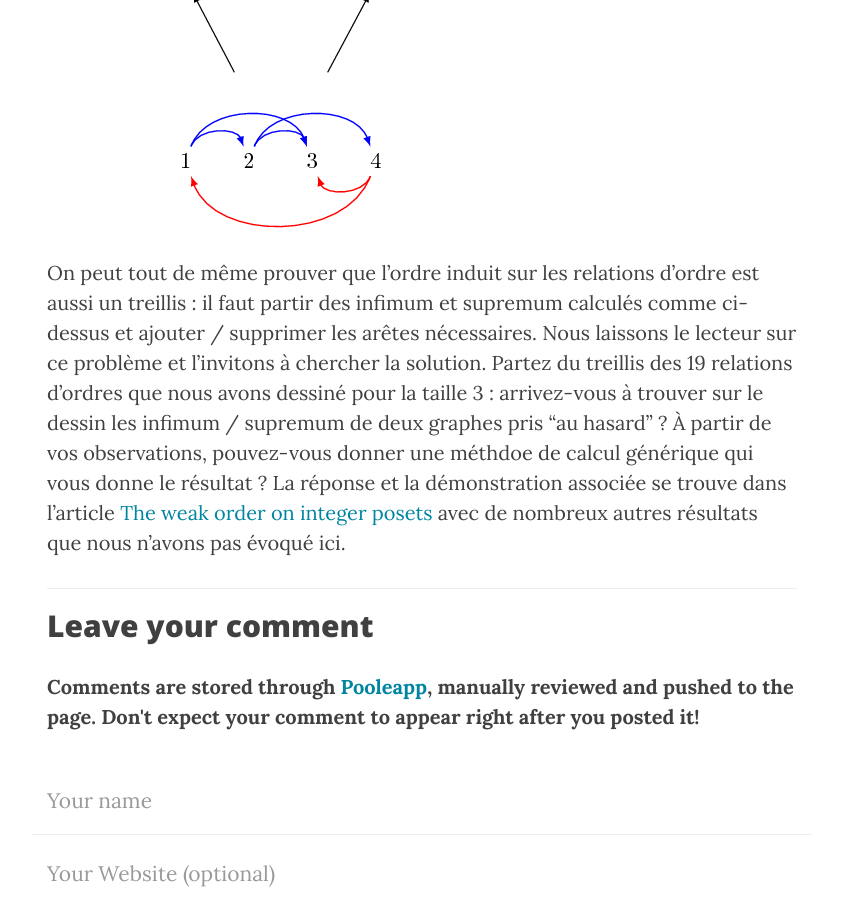
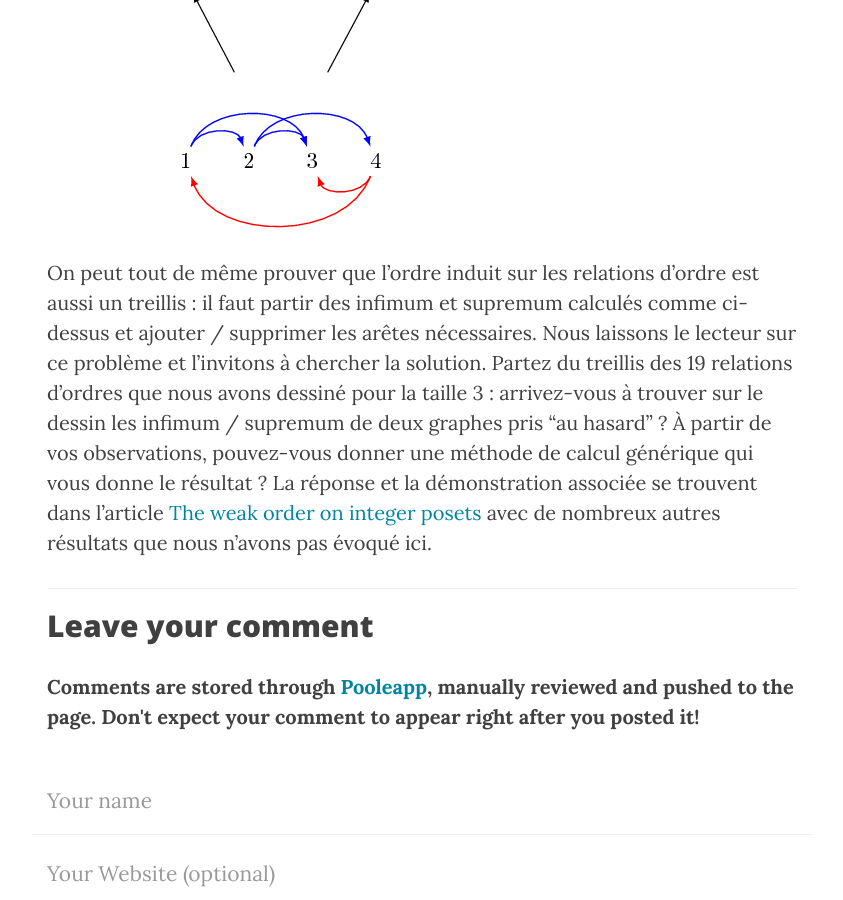
Before and after one commit to VivianePons/vivianepons.github.com, a Jekyll site: the page built from _posts/2017-02-07-ordres.md, in a window 1280 px wide and 900 px high, scrolled down 10458 px. Shown: the whole window, without its empty margins (218-1061 px from the left). Built offline with Jekyll 4.4.1, drawn with Linux system fonts in a browser that asks for light colours; nearby versions of some CDN libraries; formulas are drawn with MathJax 3; some of the changed text lies outside the part shown.

Commit message:
Corrections

```diff
--- a/_posts/2017-02-07-ordres.md
+++ b/_posts/2017-02-07-ordres.md
@@ -214,6 +214,6 @@ un treillis : il faut partir des infimum et supremum calculés comme ci-dessus e
 arêtes nécessaires. Nous laissons le lecteur sur ce problème et l'invitons à chercher la solution.
 Partez du treillis des 19 relations d'ordres que nous avons dessiné pour la taille 3 : arrivez-vous à
 trouver sur le dessin les infimum / supremum de deux graphes pris "au hasard" ? À partir de vos observations,
-pouvez-vous donner une méthdoe de calcul générique qui vous donne le résultat ?
-La réponse et la démonstration associée se trouve dans l'article [The weak order on integer posets](https://arxiv.org/abs/1701.07995)
+pouvez-vous donner une méthode de calcul générique qui vous donne le résultat ?
+La réponse et la démonstration associée se trouvent dans l'article [The weak order on integer posets](https://arxiv.org/abs/1701.07995)
 avec de nombreux autres résultats que nous n'avons pas évoqué ici.
```
Also changed, not shown: other parts of _posts/2017-02-07-ordres.md (+2 -2 lines).
